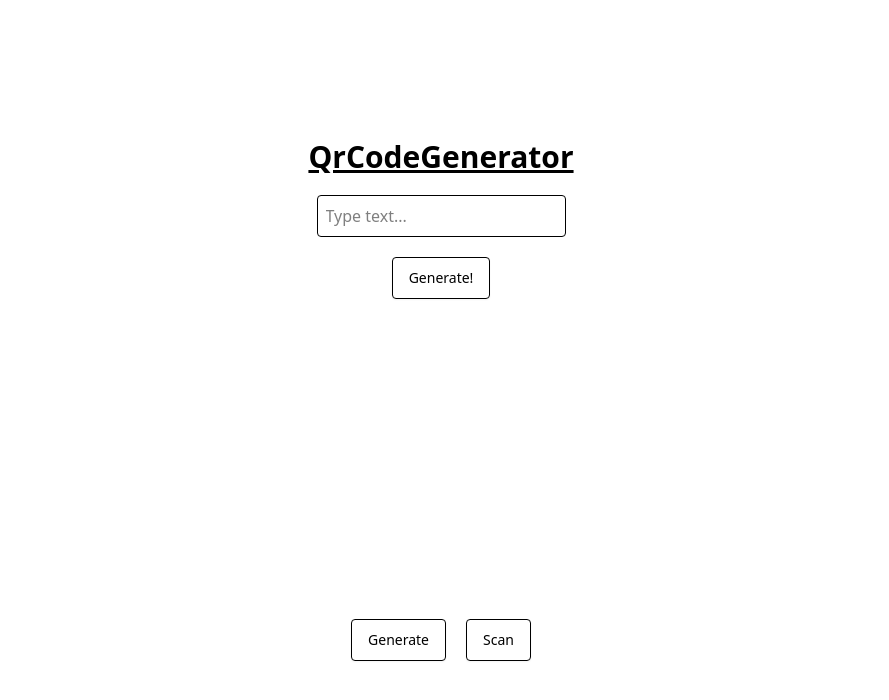
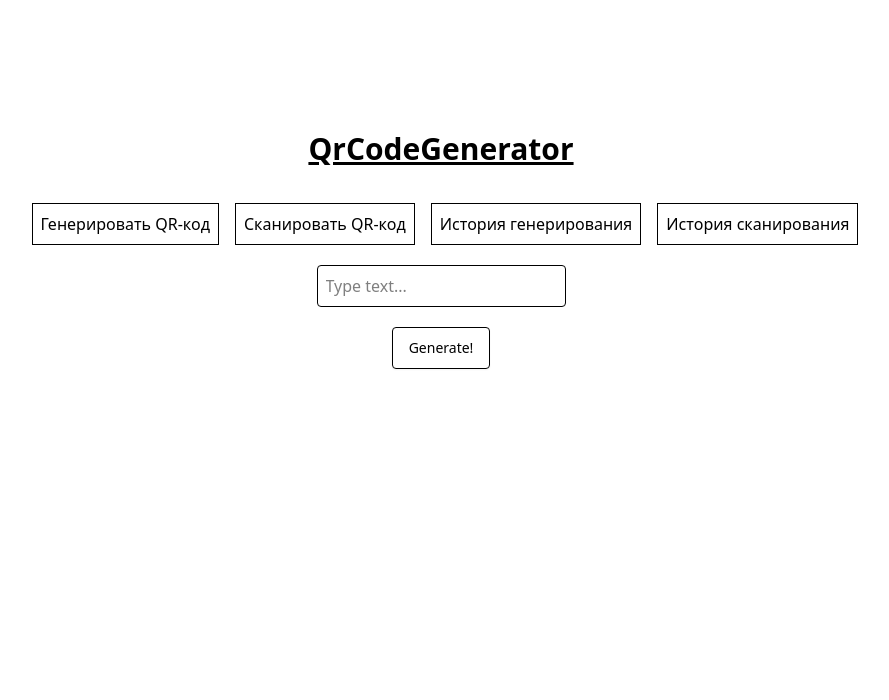
Before and after one commit to andrabra/qrCodeApp, a React (Vite) app: page /generator in a window 1280 px wide. Shown: the top 700 px of the page, without its empty margins (199-1088 px from the left). Built offline with nearby package versions, Linux system fonts and the light colour scheme.

Commit message:
сделал маршрутизацию

```diff
--- a/package.json
+++ b/package.json
@@ -15,6 +15,7 @@
     "qrcode.react": "^4.2.0",
     "react": "^19.2.0",
     "react-dom": "^19.2.0",
+    "react-router-dom": "^7.11.0",
     "tailwindcss": "^4.1.18"
   },
   "devDependencies": {
--- a/src/components/Layout/Layout.jsx
+++ b/src/components/Layout/Layout.jsx
@@ -2,6 +2,8 @@ import { useState } from 'react';
 import QrCodeGenerator from '../QrCodeGenerator/QrCodeGenerator';
 import QrCodeScanner from '../QrCodeScanner/QrCodeScanner';
 import Button from '../common/button';
+import Navigation from '../Navigation/Navigation';
+import { Route, Routes } from 'react-router-dom';
 
 const Layout = () => {
   const [showGenerate, setShowGenerate] = useState(true);
@@ -19,12 +21,18 @@ const Layout = () => {
   return (
     <div className='flex flex-col justify-center items-center gap-5 min-h-screen'>
       <h1 className='text-3xl font-bold underline'>QrCodeGenerator</h1>
-      {showGenerate && <QrCodeGenerator />}
+      <Navigation />
+
+      <Routes>
+        <Route path='/generator' element={<QrCodeGenerator />} />
+        <Route path='/scanner' element={<QrCodeScanner />} />
+      </Routes>
+      {/* {showGenerate && <QrCodeGenerator />}
       {showScan && <QrCodeScanner />}
       <div className='flex gap-5'>
         <Button onClick={handleClickGenerate}>Generate</Button>
         <Button onClick={handleClickScan}>Scan</Button>
-      </div>
+      </div> */}
     </div>
   );
 };
--- /dev/null
+++ b/src/components/Navigation/Navigation.jsx
@@ -0,0 +1,22 @@
+import { Link } from 'react-router-dom';
+
+const Navigation = () => {
+  return (
+    <nav className='flex gap-4 mt-4 ml-2'>
+      <Link className='border p-2' to='/generator'>
+        Генерировать QR-код
+      </Link>
+      <Link className='border p-2' to='/scanner'>
+        Сканировать QR-код
+      </Link>
+      <Link className='border p-2' to='/'>
+        История генерирования
+      </Link>
+      <Link className='border p-2' to='/'>
+        История сканирования
+      </Link>
+    </nav>
+  );
+};
+
+export default Navigation;
--- a/src/main.jsx
+++ b/src/main.jsx
@@ -1,10 +1,18 @@
-import { StrictMode } from "react";
-import { createRoot } from "react-dom/client";
-import Layout from "./components/Layout/Layout";
-import "./main.css";
+import { StrictMode } from 'react';
+import { createRoot } from 'react-dom/client';
+// import Layout from './components/Layout/Layout';
+import './main.css';
+import { createBrowserRouter, RouterProvider } from 'react-router';
+import Layout from './components/Layout/Layout';
+import QrCodeGenerator from './components/QrCodeGenerator/QrCodeGenerator';
+import QrCodeScanner from './components/QrCodeScanner/QrCodeScanner';
+import Navigation from './components/Navigation/Navigation';
+import { BrowserRouter } from 'react-router';
 
-createRoot(document.getElementById("root")).render(
+createRoot(document.getElementById('root')).render(
   <StrictMode>
-    <Layout></Layout>
+    <BrowserRouter>
+      <Layout />
+    </BrowserRouter>
   </StrictMode>
 );
```
Also changed, not shown: 1 other file (tests, documents, lock files or other folders).
